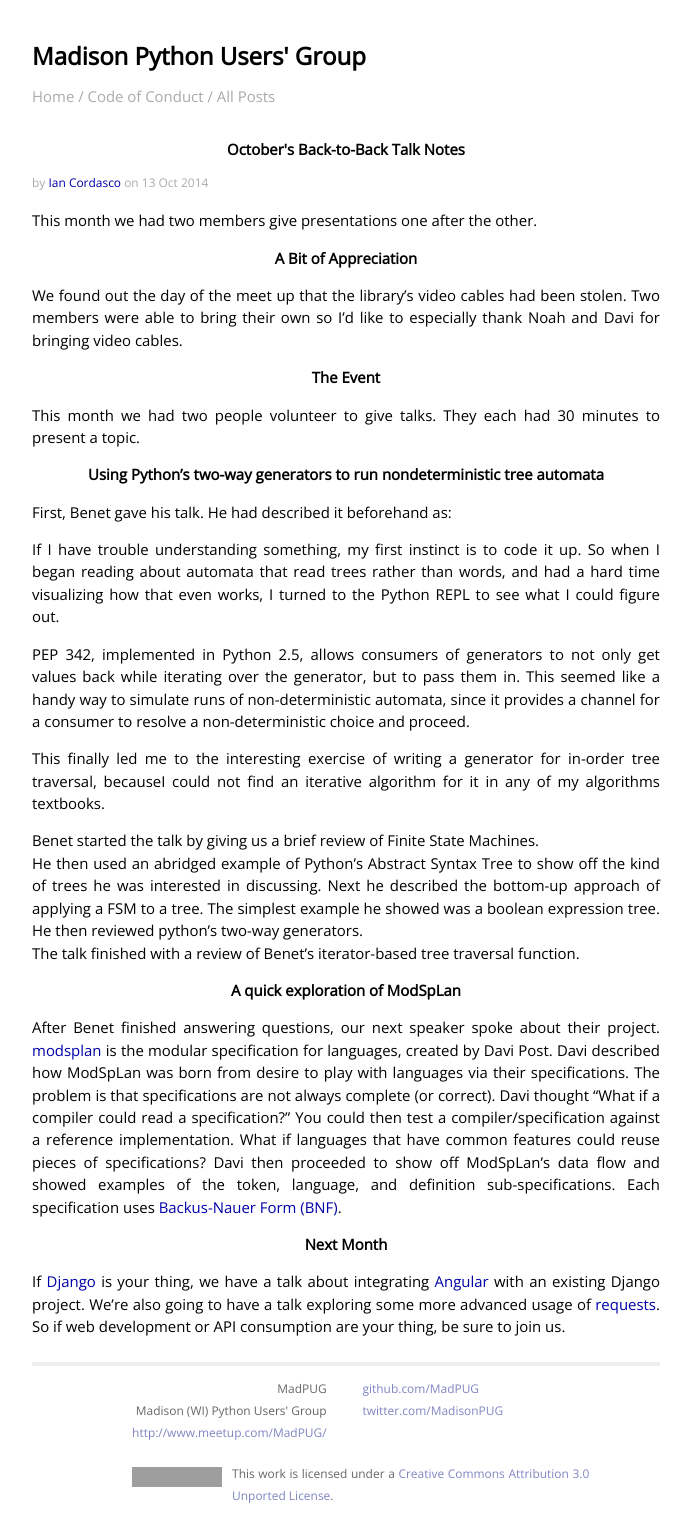
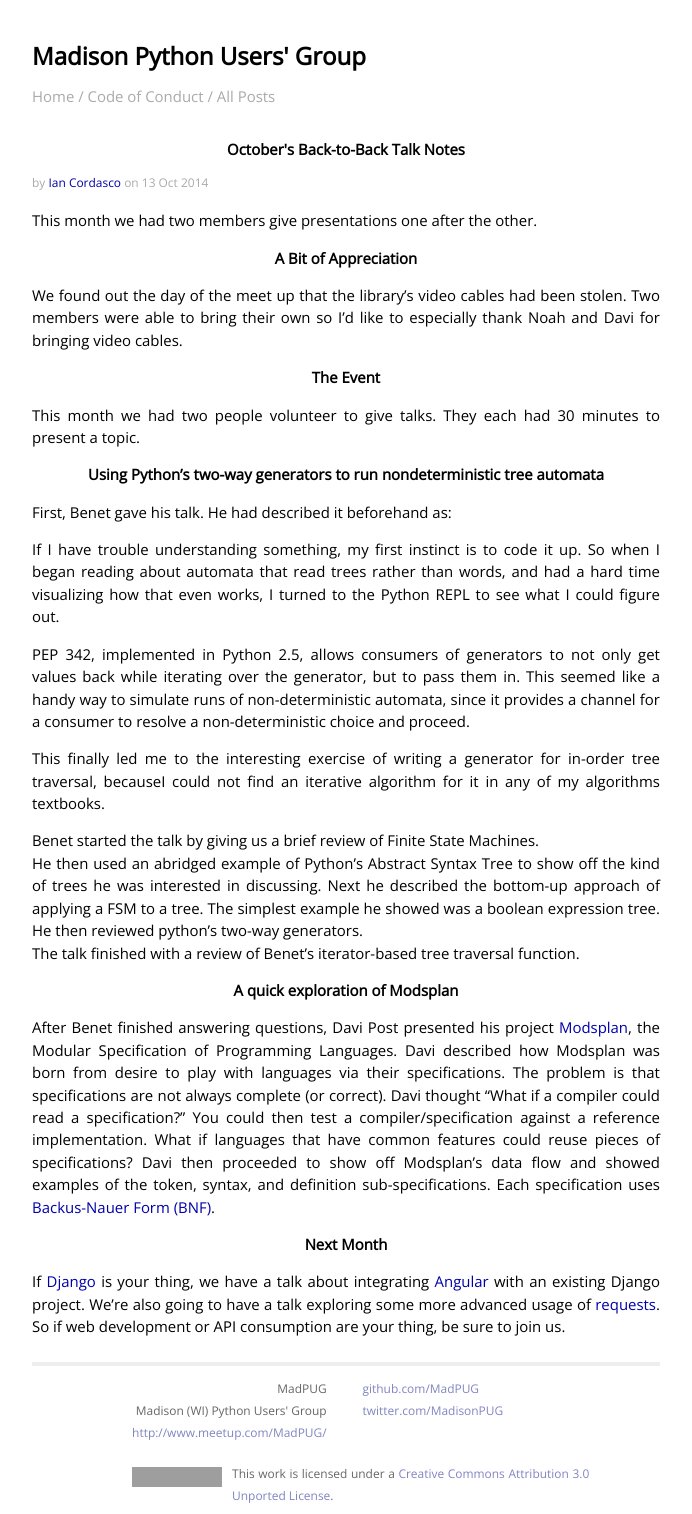
Before and after one commit to MadPUG/madpug.github.io, a Jekyll site: the page built from _posts/2014-10-12-october-meetup.markdown, in a window 1280 px wide. Shown: the whole page, without its empty margins (294-986 px from the left). Built offline with Jekyll 4.4.1, drawn with Linux system fonts in a browser that asks for light colours; Markdown is read by kramdown in place of the engine named in the settings; grey boxes are pictures that could not be loaded.

Commit message:
Corrected Modsplan spelling and talk description

```diff
--- a/_posts/2014-10-12-october-meetup.markdown
+++ b/_posts/2014-10-12-october-meetup.markdown
@@ -46,17 +46,17 @@ The talk finished with a review of Benet's iterator-based tree traversal
 function.
 
 
-## A quick exploration of ModSpLan
+## A quick exploration of Modsplan
 
-After Benet finished answering questions, our next speaker spoke about their
-project. [modsplan][modsplan] is the modular specification for languages,
-created by Davi Post. Davi described how ModSpLan was born from desire to play
+After Benet finished answering questions, Davi Post presented his project
+[Modsplan][modsplan], the Modular Specification of Programming Languages.
+Davi described how Modsplan was born from desire to play
 with languages via their specifications. The problem is that specifications
 are not always complete (or correct). Davi thought "What if a compiler could
 read a specification?" You could then test a compiler/specification against a
 reference implementation. What if languages that have common features could
-reuse pieces of specifications? Davi then proceeded to show off ModSpLan's
-data flow and showed examples of the token, language, and definition
+reuse pieces of specifications? Davi then proceeded to show off Modsplan's
+data flow and showed examples of the token, syntax, and definition
 sub-specifications. Each specification uses [Backus-Nauer Form (BNF)][BNF].
 
 ## Next Month
```
